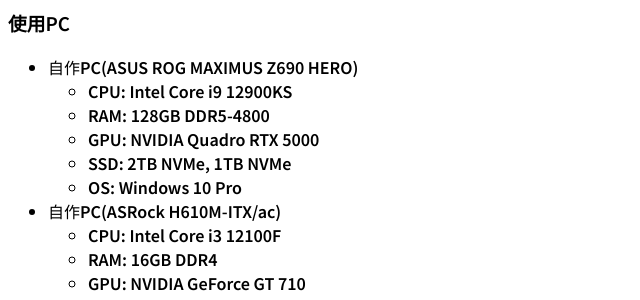
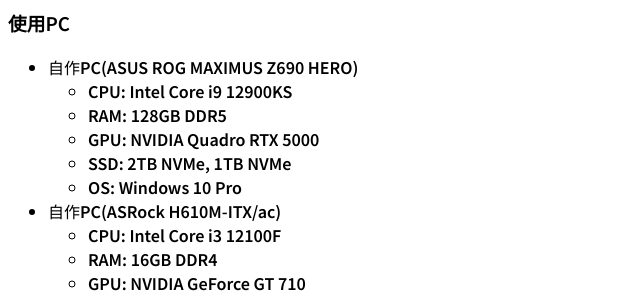
Before and after one commit to t-sasaki915/t-sasaki-net, a Jekyll site: the page built from docs/index.md, in a window 1280 px wide and 900 px high, scrolled down 1685 px. Shown: the part 157-457 px from the top of the window, without its empty margins (0-640 px from the left). Built offline with Jekyll 4.4.1, drawn with Linux system fonts in a browser that asks for light colours; Markdown is read by kramdown in place of the engine named in the settings.

Commit message:
Update index.md

```diff
--- a/docs/index.md
+++ b/docs/index.md
@@ -81,7 +81,7 @@
 ### 使用PC
 - 自作PC(ASUS ROG MAXIMUS Z690 HERO)
   - CPU: Intel Core i9 12900KS
-  - RAM: 128GB DDR5-4800
+  - RAM: 128GB DDR5
   - GPU: NVIDIA Quadro RTX 5000
   - SSD: 2TB NVMe, 1TB NVMe
   - OS: Windows 10 Pro
```
